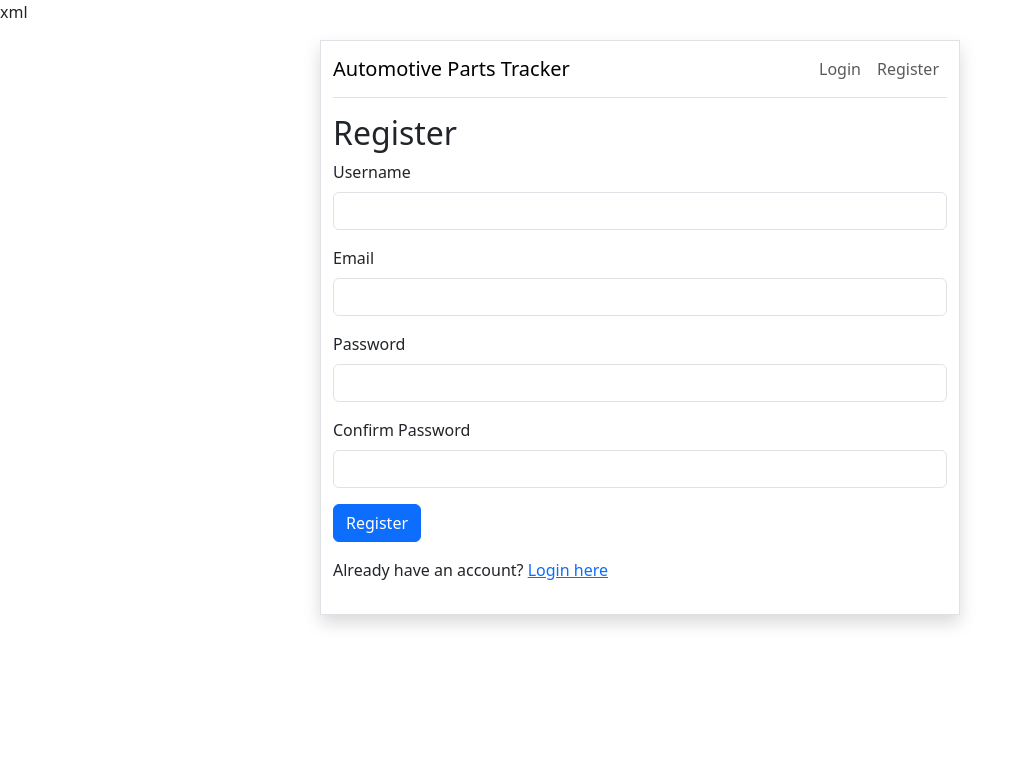
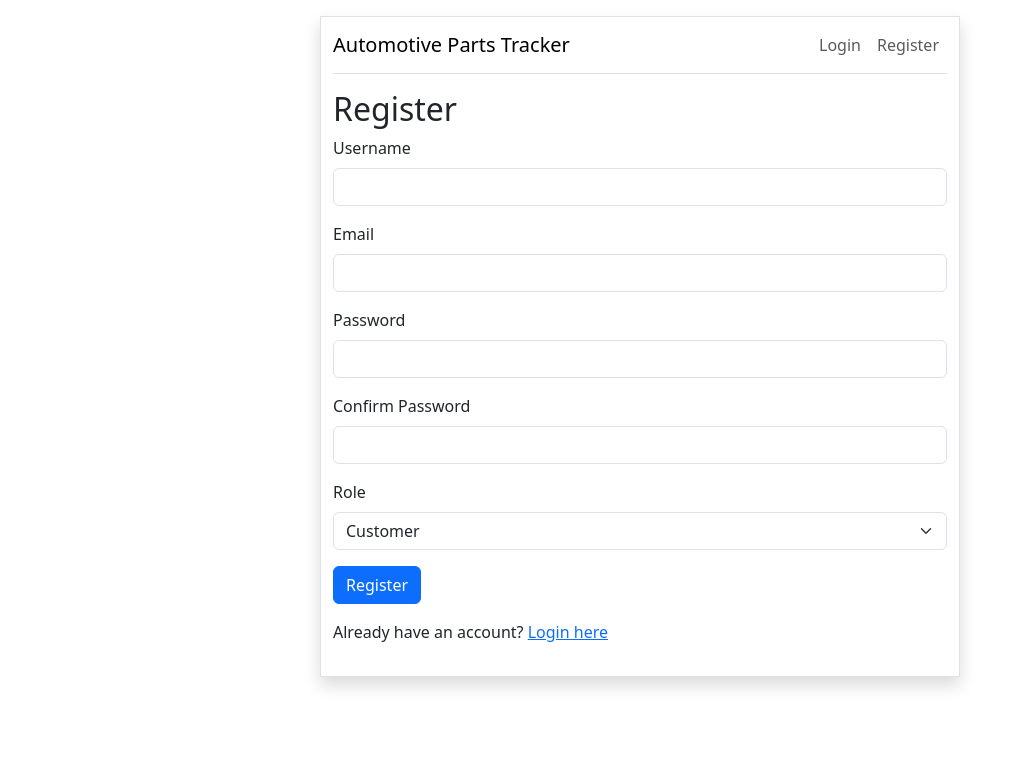
Before and after one commit to timluh98/FS-Webapp, a Flask app: page /register in a window 1280 px wide. Shown: the top 783 px of the page, without its empty margins (0-1027 px from the left). Run offline with Flask 3, Linux system fonts and the light colour scheme; some libraries are stand-ins or nearby versions.

Commit message:
Added User Role to the UI

```diff
--- a/templates/base.html
+++ b/templates/base.html
@@ -1,4 +1,3 @@
-{% from 'bootstrap5/nav.html' import render_nav_item %}
 {% from 'bootstrap5/utils.html' import render_messages %}
 
 <!doctype html>
@@ -30,7 +29,9 @@
                             <a class="nav-link" href="{{ url_for('logout') }}">Logout</a>
                         </li>
                         <li class="nav-item">
-                            <span class="nav-link">Welcome, {{ current_user.username }}!</span>
+                            <span class="nav-link">
+                                Welcome, {{ current_user.username }} ({{ current_user.role | capitalize }})!
+                            </span>
                         </li>
                     {% else %}
                         <li class="nav-item">
--- a/templates/register.html
+++ b/templates/register.html
@@ -1,4 +1,3 @@
-xml
 {% extends "base.html" %}
 
 {% block TITLE %}Register{% endblock %}
@@ -23,6 +22,10 @@ xml
         {{ form.confirm_password.label(class="form-label") }}
         {{ form.confirm_password(class="form-control") }}
     </div>
+    <div class="mb-3">
+        {{ form.role.label(class="form-label") }}  <!-- Label for the role field -->
+        {{ form.role(class="form-select") }}  <!-- Role selection field -->
+    </div>
     <button type="submit" class="btn btn-primary">Register</button>
 </form>
 <p class="mt-3">Already have an account? <a href="{{ url_for('login') }}">Login here</a></p>
```
